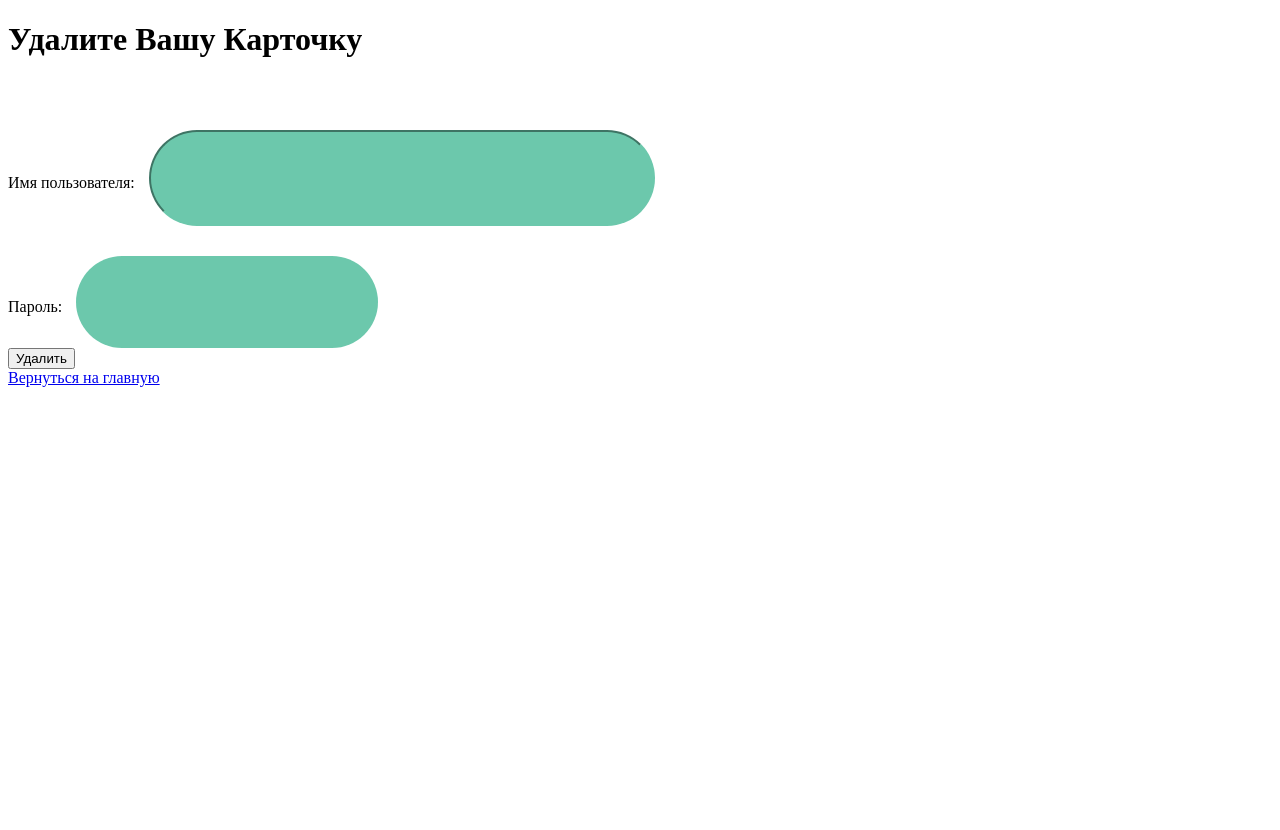
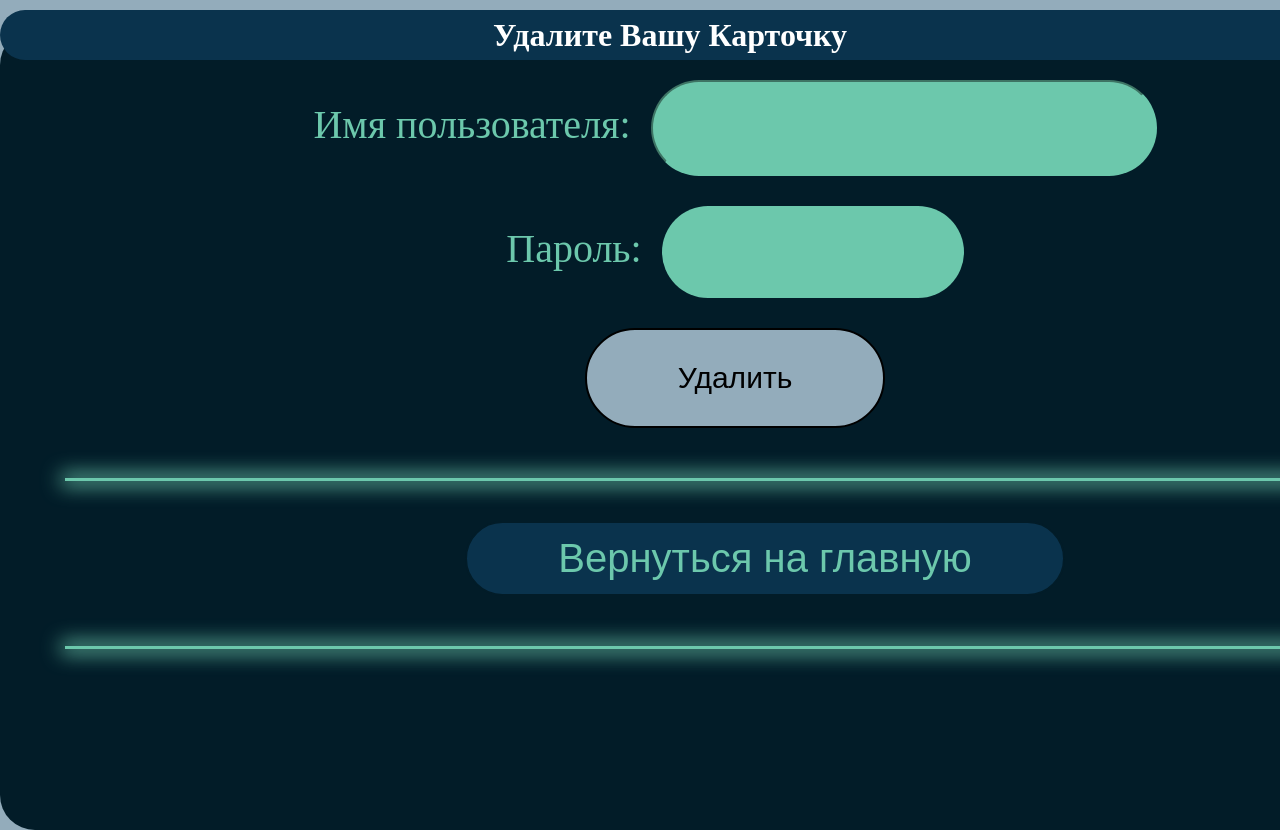
Before and after one commit to Apchhe/project_alg, a Flask app: page /delete in a window 1280 px wide; the page is wider, and only the part inside the window is pictured. Before the commit the page ends 387 px from the top of that part, so only its background shows below. Run offline with Flask 3, Linux system fonts and the light colour scheme.

Commit message:
Update delete.html

```diff
--- a/templates/delete.html
+++ b/templates/delete.html
@@ -5,13 +5,26 @@
     <link rel="stylesheet" href="{{ url_for('static', filename='style.css') }}">
     <title>Удалить Карточку</title>
 </head>
-<body>
-    <h1>Удалите Вашу Карточку</h1>
+<body class="telo">
+
+    <h1 class="header_name_conteiner"> Удалите Вашу Карточку </h1>
+
+    <div class="blue_fone_del">
     <form method="post">
-        Имя пользователя: <input type="text" name="username" required><br>
-        Пароль: <input type="password" name="password" required><br>
-        <button type="submit">Удалить</button>
+        <div class="aligning">
+            <span class="username_create"> Имя пользователя: </span><input type="text" name="username" required maxlength="25"><br>
+
+            <span class="password_create"> Пароль: </span><input type="password" name="password" required maxlength="6"><br>
+
+            <button class="but_delete" type="submit">Удалить</button>
+        </div>
     </form>
-    <a href="{{ url_for('index') }}">Вернуться на главную</a>
+
+    <div class="linia_index1"></div>
+
+    <a href="{{ url_for('index') }}"><button class="back_del"> Вернуться на главную </button></a>
+
+    <div class="linia_index1"></div>
+    </div>
 </body>
 </html>
```
